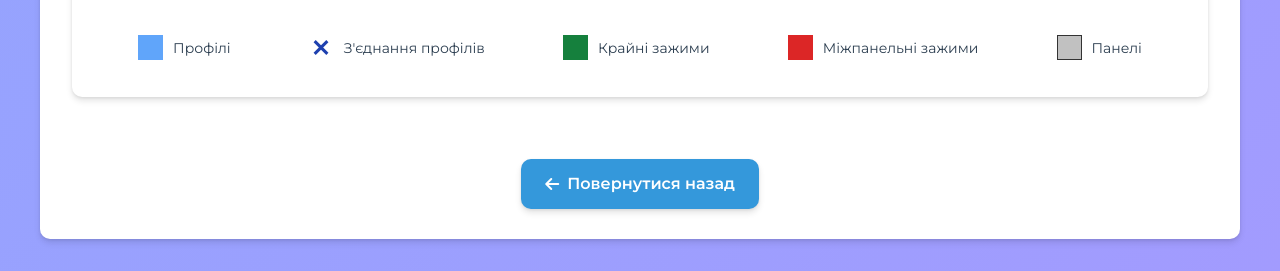
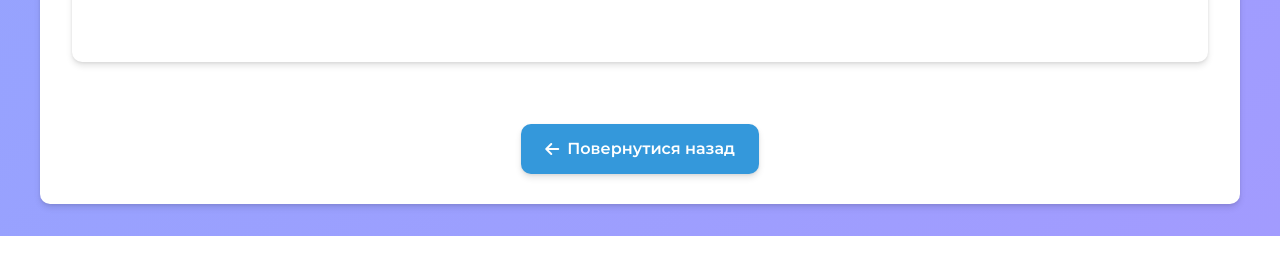
Before and after one commit to Rolandval/SolarCalc2, a Django app: template templates/table.html in a window 1280 px wide. Shown: the part 4493-4764 px from the top of the page. After the commit the page ends 4729 px from the top, so only its background shows below. Run offline with Django 5.2, Linux system fonts and the light colour scheme; the template is opened without the code that fills it: most values are stand-ins (such as "Sample title", 1, 10 or a date in 2020).

Commit message:
fixed panels create

```diff
--- a/templates/table.html
+++ b/templates/table.html
@@ -787,34 +787,6 @@
             {% else %}
             <p style="text-align: center; padding: 2rem;">Схема недоступна</p>
             {% endif %}
-
-            <div class="legend" style="display: flex; flex-wrap: wrap; justify-content: space-around; margin-top: 15px; gap: 10px;">
-                <div class="legend-item" style="display: flex; align-items: center; margin: 5px 10px;">
-                    <div class="legend-color" style="background-color: #60a5fa; width: 25px; height: 25px; margin-right: 10px;"></div>
-                    <span style="font-size: 14px;">Профілі</span>
-                </div>
-                <div class="legend-item" style="display: flex; align-items: center; margin: 5px 10px;">
-                    <div class="legend-color" style="position: relative; width: 25px; height: 25px; margin-right: 10px;">
-                        <div style="position: absolute; width: 100%; height: 100%; display: flex; justify-content: center; align-items: center;">
-                            <div style="width: 18px; height: 3px; background-color: #1e40af; transform: rotate(45deg); position: absolute;"></div>
-                            <div style="width: 18px; height: 3px; background-color: #1e40af; transform: rotate(-45deg); position: absolute;"></div>
-                        </div>
-                    </div>
-                    <span style="font-size: 14px;">З'єднання профілів</span>
-                </div>
-                <div class="legend-item" style="display: flex; align-items: center; margin: 5px 10px;">
-                    <div class="legend-color" style="background-color: #15803d; width: 25px; height: 25px; margin-right: 10px;"></div>
-                    <span style="font-size: 14px;">Крайні зажими</span>
-                </div>
-                <div class="legend-item" style="display: flex; align-items: center; margin: 5px 10px;">
-                    <div class="legend-color" style="background-color: #dc2626; width: 25px; height: 25px; margin-right: 10px;"></div>
-                    <span style="font-size: 14px;">Міжпанельні зажими</span>
-                </div>
-                <div class="legend-item" style="display: flex; align-items: center; margin: 5px 10px;">
-                    <div class="legend-color" style="background-color: rgba(100, 100, 100, 0.4); width: 25px; height: 25px; margin-right: 10px; border: 1px solid #333;"></div>
-                    <span style="font-size: 14px;">Панелі</span>
-                </div>
-            </div>
         </div>
     </div>
 
@@ -998,8 +970,26 @@
                             } else if (cells[5]) {
                                 sum = cells[5].textContent.trim();
                             }
+                            // Визначаємо тип (панель, інвертор, батарея) по класу рядка або іншим даним (припустимо, є data-type)
+                            let type = row.getAttribute('data-type');
+                            let brand = row.getAttribute('data-brand');
+                            let model = row.getAttribute('data-model');
+                            let id = row.getAttribute('data-id');
+                            let link = null;
+                            if (type && brand && model) {
+                                const modelData = getModelData(type, brand, model);
+                                if (modelData && modelData.id) {
+                                    link = getDatasheetUrl(type, modelData.id);
+                                }
+                            } else if (type && id) {
+                                link = getDatasheetUrl(type, id);
+                            }
                             if (name && parseFloat(quantity) > 0) {
-                                equipmentRowsText += `▪️${name} ${quantity}шт х ${price} = ${sum}\n`;
+                                if (link) {
+                                    equipmentRowsText += `▪️${name} (${link}) ${quantity}шт х ${price} = ${sum}\n`;
+                                } else {
+                                    equipmentRowsText += `▪️${name} ${quantity}шт х ${price} = ${sum}\n`;
+                                }
                                 nonZeroRows++;
                             }
                         });
```
Also changed, not shown: calculator/models.py (+6 -6 lines), calculator/migrations/0010_alter_batteries_brand_alter_batteries_model_and_more.py (added).
